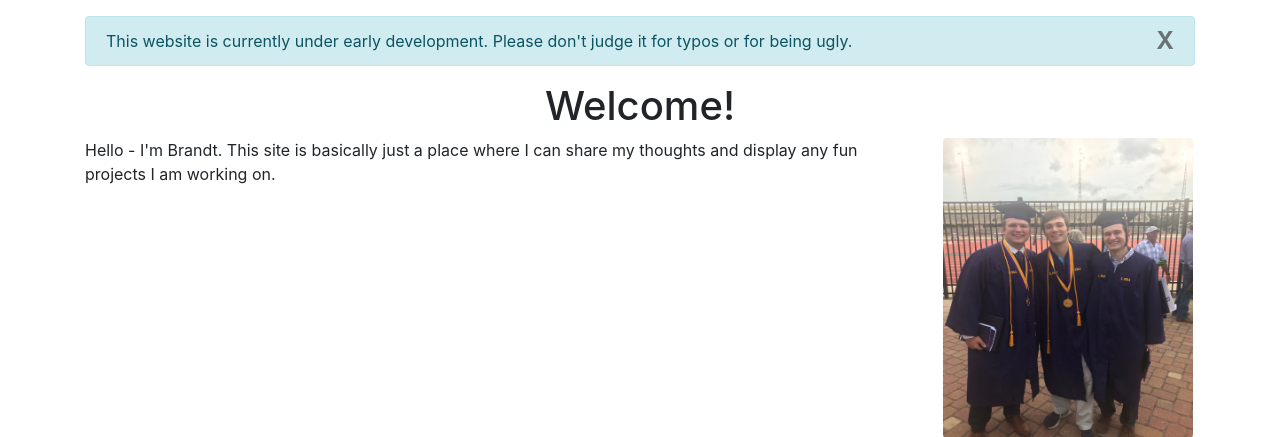
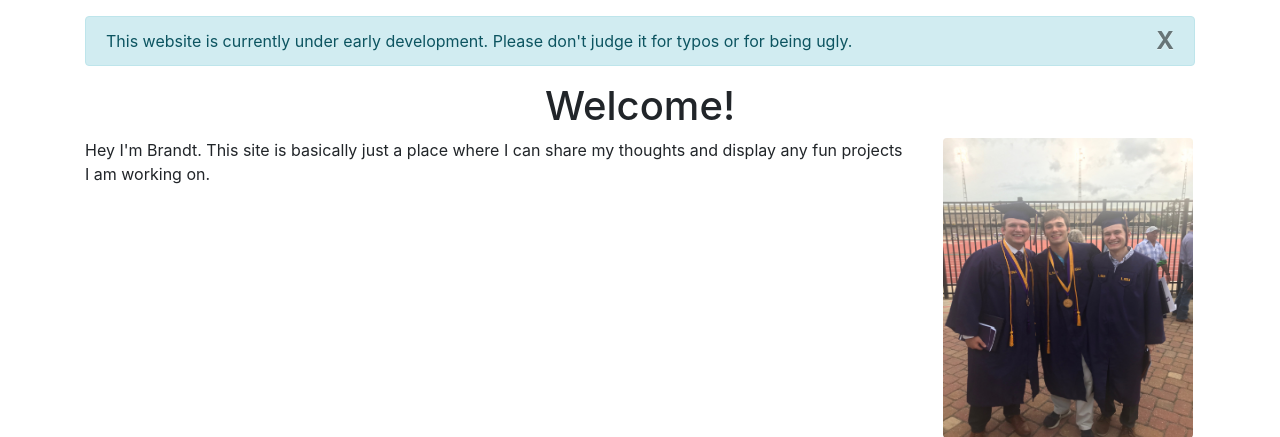
Before and after one commit to Brandt-moreThan4/MySite, a Django app: page / in a window 1280 px wide. Shown: the part 57-494 px from the top of the page. Run offline with Django 3.2, Linux system fonts and the light colour scheme; parts of the project's set-up code (start-up, migrations or seed data) failed here and were passed over; some libraries are stand-ins or nearby versions.

Commit message:
Tune up home page wording

```diff
--- a/MySite/blog/admin.py
+++ b/MySite/blog/admin.py
@@ -22,7 +22,7 @@ class PostAdmin(admin.ModelAdmin):
 
 @admin.register(Book)
 class PostAdmin(admin.ModelAdmin):
-    list_display = ('book_title', 'slug')
+    list_display = ('book_title', 'author')
     list_filter = ('created',)
     search_fields = ('book_title', 'post_body', 'author')
     prepopulated_fields = {'slug': ('book_title',)}
--- a/MySite/blog/templates/blog/index.html
+++ b/MySite/blog/templates/blog/index.html
@@ -27,7 +27,7 @@
 
     <div class="row">
         <div class="col-md-9">
-            <p>Hello - I'm Brandt. This site is basically just a place where I can share my thoughts and
+            <p>Hey I'm Brandt. This site is basically just a place where I can share my thoughts and
                 display any fun projects I am working on.
             </p>
         </div>
```
